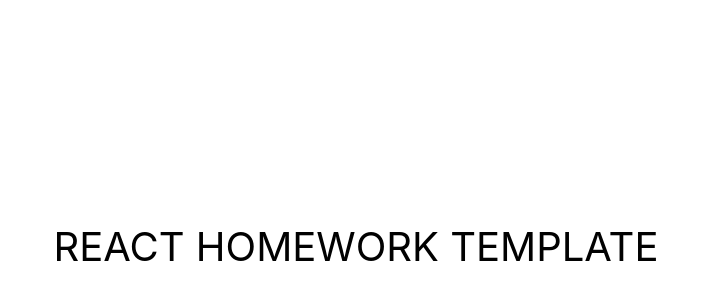
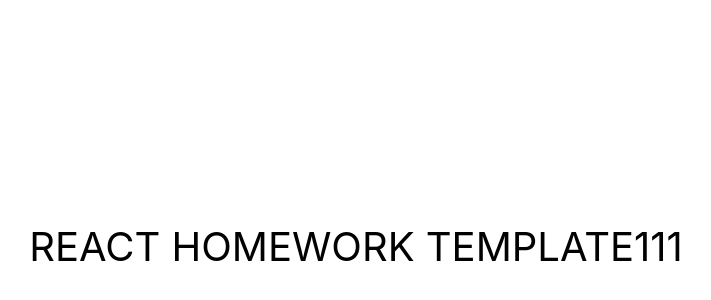
Before and after one commit to AlexanderDmitriev/goit-react-hw-05-movies, a React (Create React App) app: page / in a window 1280 px wide. Shown: the part 154-454 px from the top of the page, without its empty margins (284-995 px from the left). Built offline with nearby package versions, Linux system fonts and the light colour scheme.

Commit message:
Update App.jsx

```diff
--- a/src/components/App.jsx
+++ b/src/components/App.jsx
@@ -11,7 +11,7 @@ export const App = () => {
         color: '#010101',
       }}
     >
-      React homework template
+      React homework template111
     </div>
   );
 };
```
